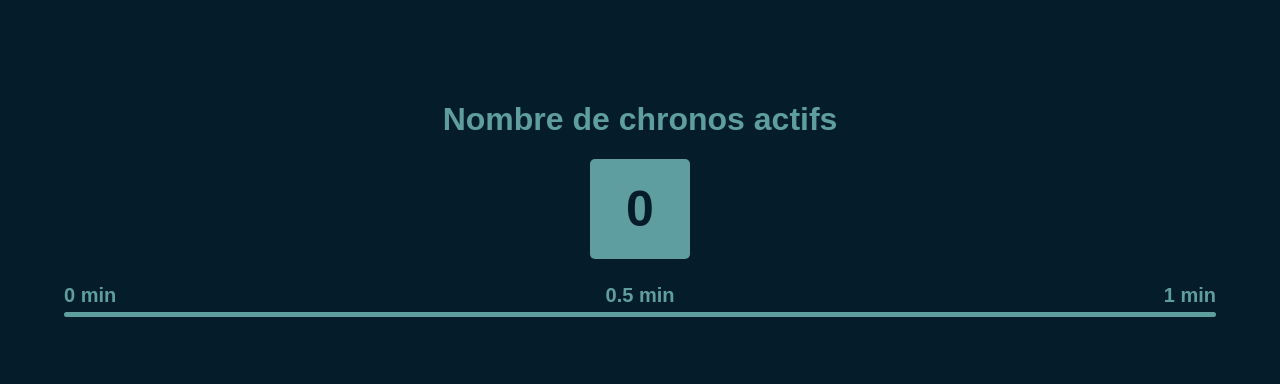
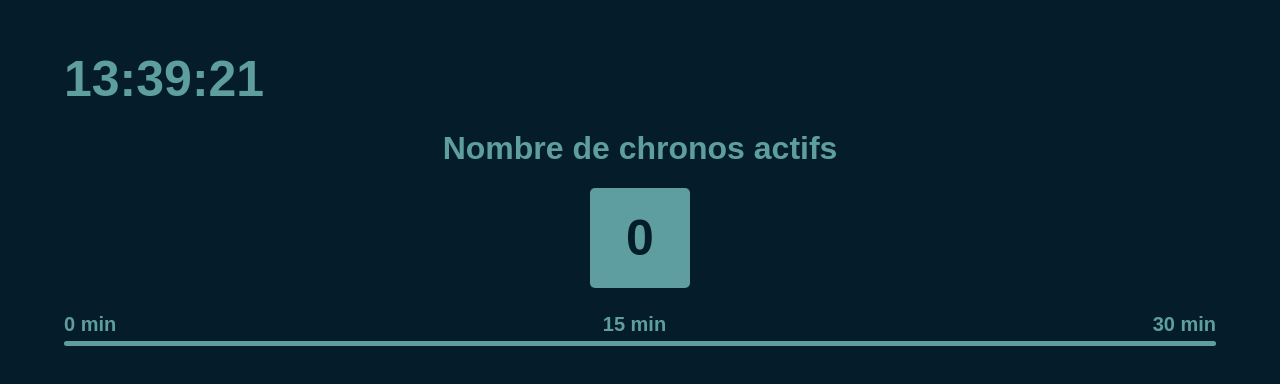
Before and after one commit to capgenes/minuteur-chambre-froide, a plain HTML site: page index.html in a window 1280 px wide. Shown: the part 202-586 px from the top of the page. Drawn offline with Linux system fonts and the light colour scheme.

Commit message:
j'ai rajouté l'heure en haut à gauche

```diff
--- a/index.html
+++ b/index.html
@@ -11,6 +11,7 @@
 
   <body>
     <div id="minuteurChambreFroide">
+      <div id="clock"></div>
       <h1>Nombre de chronos actifs</h1>
       <div id="timersCountBlock"></div>
       <div id="timelineIndicatorWrapper">
--- a/scripts.js
+++ b/scripts.js
@@ -12,7 +12,7 @@
      */
 
     const timers = [];
-    const timer_duration_in_seconds = 60; /*1800 pour 30 min - 900 pour 15 min*/
+    const timer_duration_in_seconds = 1800; /*1800 pour 30 min - 900 pour 15 min*/
     const timer_max_instances_count = 15; /*15 pour le labo*/
     let activeTimers = 0;
 
@@ -88,6 +88,20 @@
         });
     }
 
+    function build_a_clock() {
+        function checkTime(i) {
+            if (i < 10) {i = "0" + i}  // add zero in front of numbers < 10
+            return i;
+        }
+        const today = new Date();
+        let h = today.getHours();
+        let m = today.getMinutes();
+        let s = today.getSeconds();
+        m = checkTime(m);
+        s = checkTime(s);
+        document.querySelector("#clock").innerHTML =  "<span>" + h + ":" + m + ":" + s + "</span>";
+    }
+
     function animate_timers_blocs(timers) {
         const timersBlockWrapper = document.querySelector("#timersBlockWrapper");
         const timersBlockWrapperWidth = timersBlockWrapper.offsetWidth;
@@ -132,6 +146,8 @@
     }
 
     window.onload = function() {
+
+        setInterval(build_a_clock, 1000);
         build_timeline_steps(timer_duration_in_seconds);
         document.body.onkeyup = function(e) {
             if (e.key === " " || e.code === "Space") {
--- a/styles.css
+++ b/styles.css
@@ -21,6 +21,22 @@ h1 {
     color: cadetblue;
 }
 
+#clock {
+    width: 90%;
+    align-self: center;
+    display: flex;
+    /*flex-direction: column;
+    justify-content: center;*/
+}
+
+#clock>span {
+    font-family: Arial, Helvetica, sans-serif;
+    font-size: 50px;
+    font-weight: 900;
+    color: cadetblue;
+    align-self: center;
+}
+
 #timersCountBlock {
     width: 100px;
     height: 100px;
@@ -32,7 +48,7 @@ h1 {
     justify-content: center;
 }
 
-#timersCountBlock span {
+#timersCountBlock>span {
     font-family: Arial, Helvetica, sans-serif;
     font-size: 50px;
     font-weight: 900;
```
